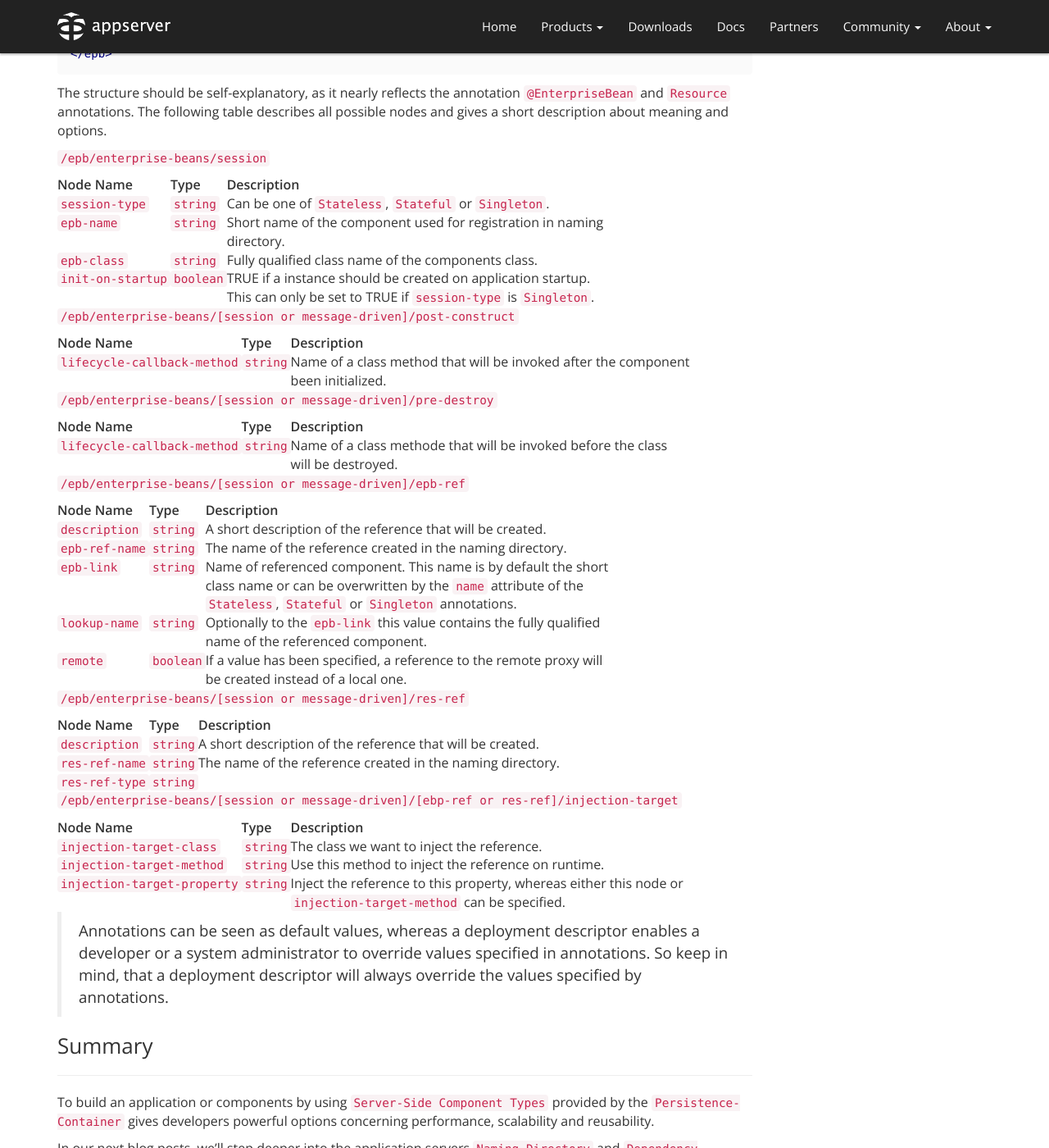
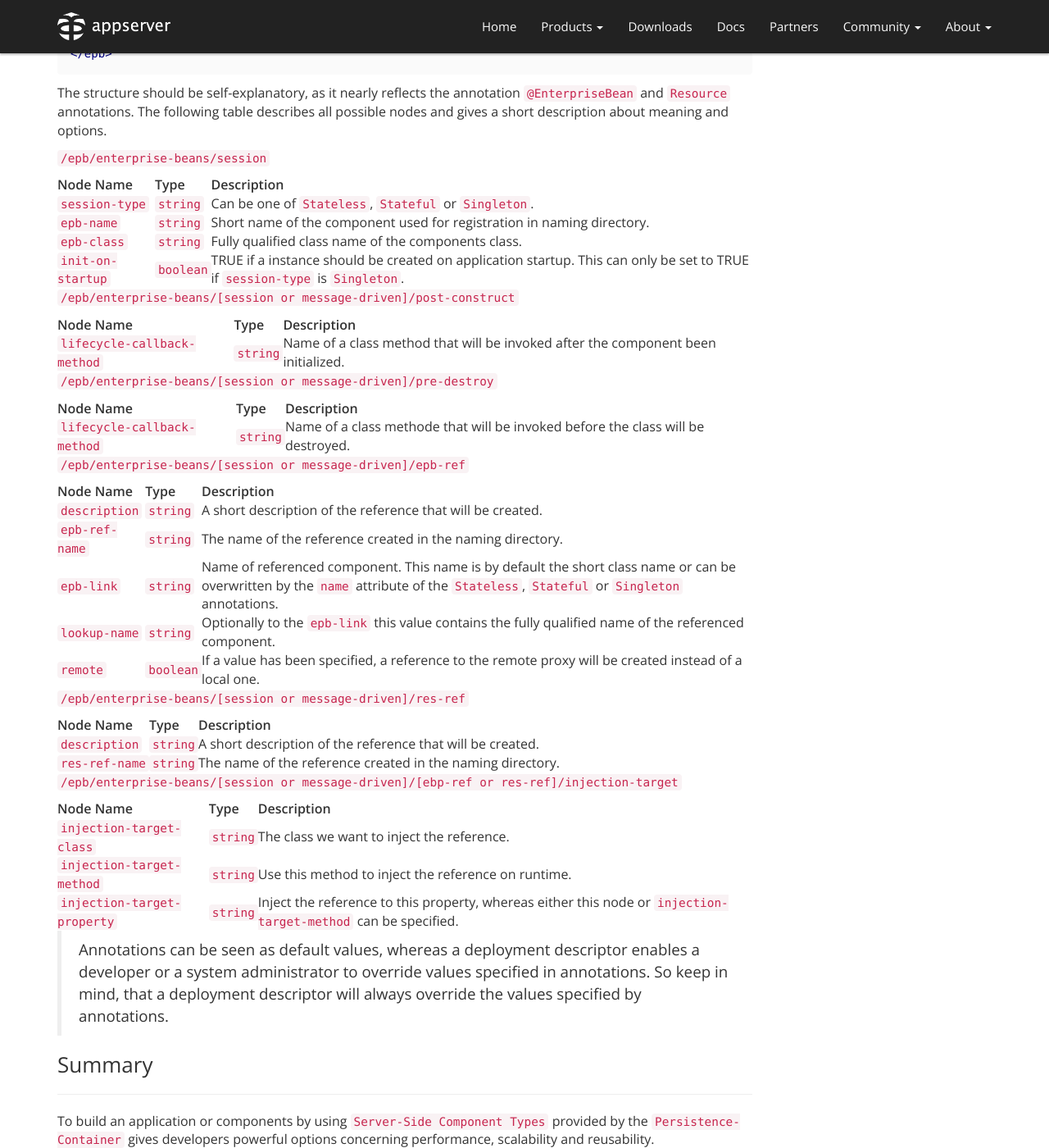
Before and after one commit to appserver-io/appserver, a Jekyll site: the page built from _posts/2014-12-30-persistence-container-basics.md, in a window 1280 px wide and 1400 px high, scrolled down 19010 px. Shown: the whole window at 82% size. Built offline with Jekyll 4.4.1, drawn with Linux system fonts in a browser that asks for light colours; nearby versions of some CDN libraries; library files that are not in the unit come from our copies; Markdown is read by kramdown in place of the engine named in the settings.

Commit message:
Update 2014-12-30-persistence-container-basics.md

```diff
--- a/_posts/2014-12-30-persistence-container-basics.md
+++ b/_posts/2014-12-30-persistence-container-basics.md
@@ -851,25 +851,21 @@ The structure should be self-explanatory, as it nearly reflects the annotation `
 | Node Name                   | Type        | Description                                                          |
 | --------------------------- | ----------- | -------------------------------------------------------------------- |
 | `session-type`              | `string`    | Can be one of `Stateless`, `Stateful` or `Singleton`.                |
-| `epb-name`                  | `string`    | Short name of the component used for registration in naming          |
-|                             |             | directory.                                                           |
+| `epb-name`                  | `string`    | Short name of the component used for registration in naming directory. |
 | `epb-class`                 | `string`    | Fully qualified class name of the components class.                  |
-| `init-on-startup`           | `boolean`   | TRUE if a instance should be created on application startup.         |
-|                             |             | This can only be set to TRUE if `session-type` is `Singleton`.       |
+| `init-on-startup`           | `boolean`   | TRUE if a instance should be created on application startup. This can only be set to TRUE if `session-type` is `Singleton`. |
 
 `/epb/enterprise-beans/[session or message-driven]/post-construct`
 
 | Node Name                   | Type        | Description                                                          |
 | --------------------------- | ----------- | -------------------------------------------------------------------- |
-| `lifecycle-callback-method` | `string`    | Name of a class method that will be invoked after the component      |
-|                             |             | been initialized.                                                    |
+| `lifecycle-callback-method` | `string`    | Name of a class method that will be invoked after the component been initialized. |
 
 `/epb/enterprise-beans/[session or message-driven]/pre-destroy`
 
 | Node Name                   | Type        | Description                                                          |
 | --------------------------- | ----------- | -------------------------------------------------------------------- |
-| `lifecycle-callback-method` | `string`    | Name of a class methode that will be invoked before the class        |
-|                             |             | will be destroyed.                                                   |
+| `lifecycle-callback-method` | `string`    | Name of a class methode that will be invoked before the class will be destroyed. |
 
 `/epb/enterprise-beans/[session or message-driven]/epb-ref`
 
@@ -877,13 +873,9 @@ The structure should be self-explanatory, as it nearly reflects the annotation `
 | --------------------------- | ----------- | -------------------------------------------------------------------- |
 | `description`               | `string`    | A short description of the reference that will be created.           |
 | `epb-ref-name`              | `string`    | The name of the reference created in the naming directory.           |
-| `epb-link`                  | `string`    | Name of referenced component. This name is by default the short      |
-|                             |             | class name or can be overwritten by the `name` attribute of the      |
-|                             |             |`Stateless`, `Stateful` or `Singleton` annotations.                   |
-| `lookup-name`               | `string`    | Optionally to the `epb-link` this value contains the fully qualified |
-|                             |             | name of the referenced component.                                    |
-| `remote`                    | `boolean`   | If a value has been specified, a reference to the remote proxy will  |
-|                             |             | be created instead of a local one.                                   |
+| `epb-link`                  | `string`    | Name of referenced component. This name is by default the short class name or can be overwritten by the `name` attribute of the `Stateless`, `Stateful` or `Singleton` annotations. |
+| `lookup-name`               | `string`    | Optionally to the `epb-link` this value contains the fully qualified name of the referenced component. |
+| `remote`                    | `boolean`   | If a value has been specified, a reference to the remote proxy will be created instead of a local one. |
 
 `/epb/enterprise-beans/[session or message-driven]/res-ref`
 
@@ -891,7 +883,6 @@ The structure should be self-explanatory, as it nearly reflects the annotation `
 | --------------------------- | ----------- | -------------------------------------------------------------------- |
 | `description`               | `string`    | A short description of the reference that will be created.           |
 | `res-ref-name`              | `string`    | The name of the reference created in the naming directory.           |
-| `res-ref-type`              | `string`    |            |
 
 `/epb/enterprise-beans/[session or message-driven]/[ebp-ref or res-ref]/injection-target`
 
@@ -899,8 +890,7 @@ The structure should be self-explanatory, as it nearly reflects the annotation `
 | --------------------------- | ----------- | -------------------------------------------------------------------- |
 | `injection-target-class`    | `string`    | The class we want to inject the reference.                           |
 | `injection-target-method`   | `string`    | Use this method to inject the reference on runtime.                  |
-| `injection-target-property` | `string`    | Inject the reference to this property, whereas either this node or   |
-|                             |             | `injection-target-method` can be specified.                          |
+| `injection-target-property` | `string`    | Inject the reference to this property, whereas either this node or `injection-target-method` can be specified. |
 
 > Annotations can be seen as default values, whereas a deployment descriptor enables a developer or a system administrator to override values specified in annotations. So keep in mind, that a deployment descriptor will always override the values specified by annotations.
 
```
